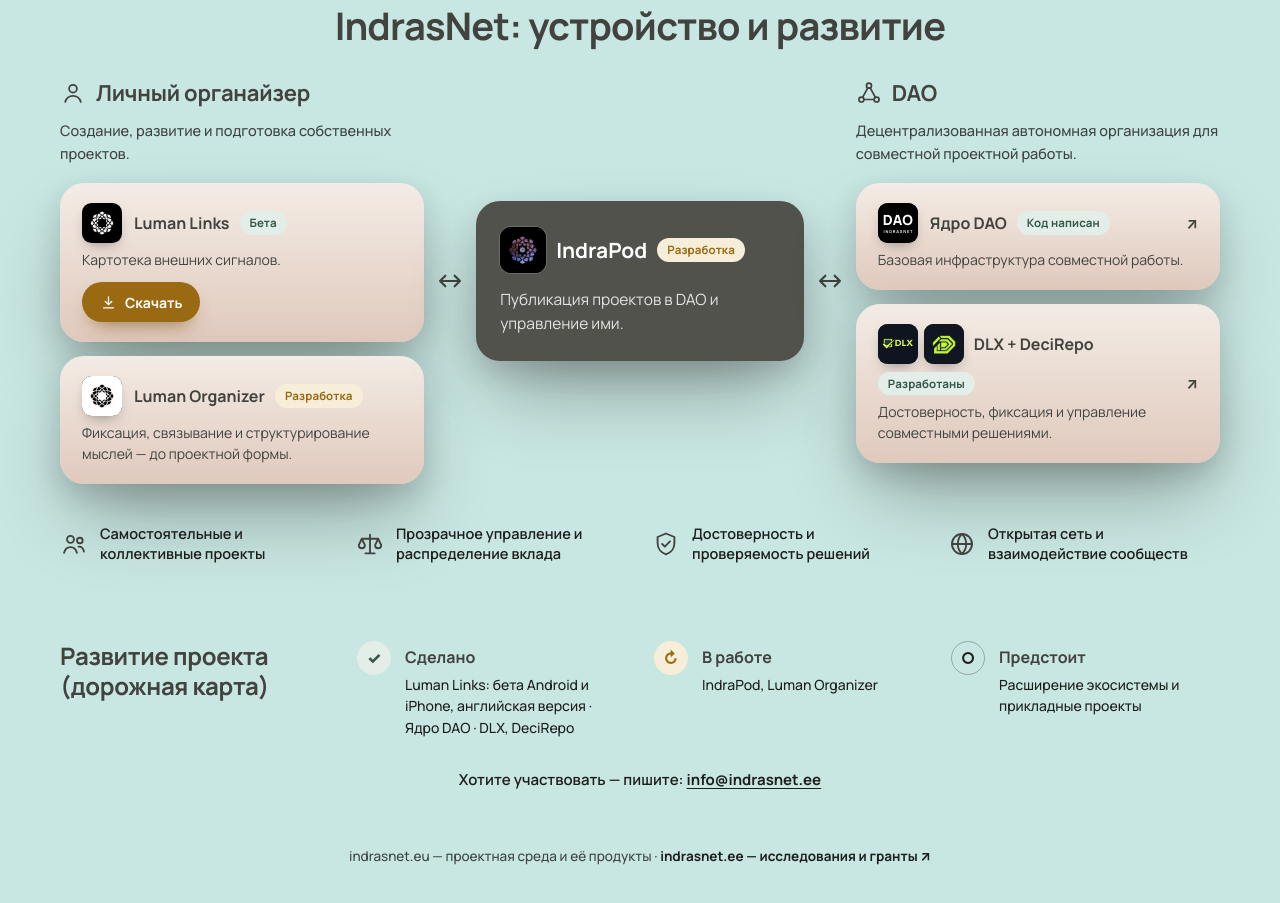
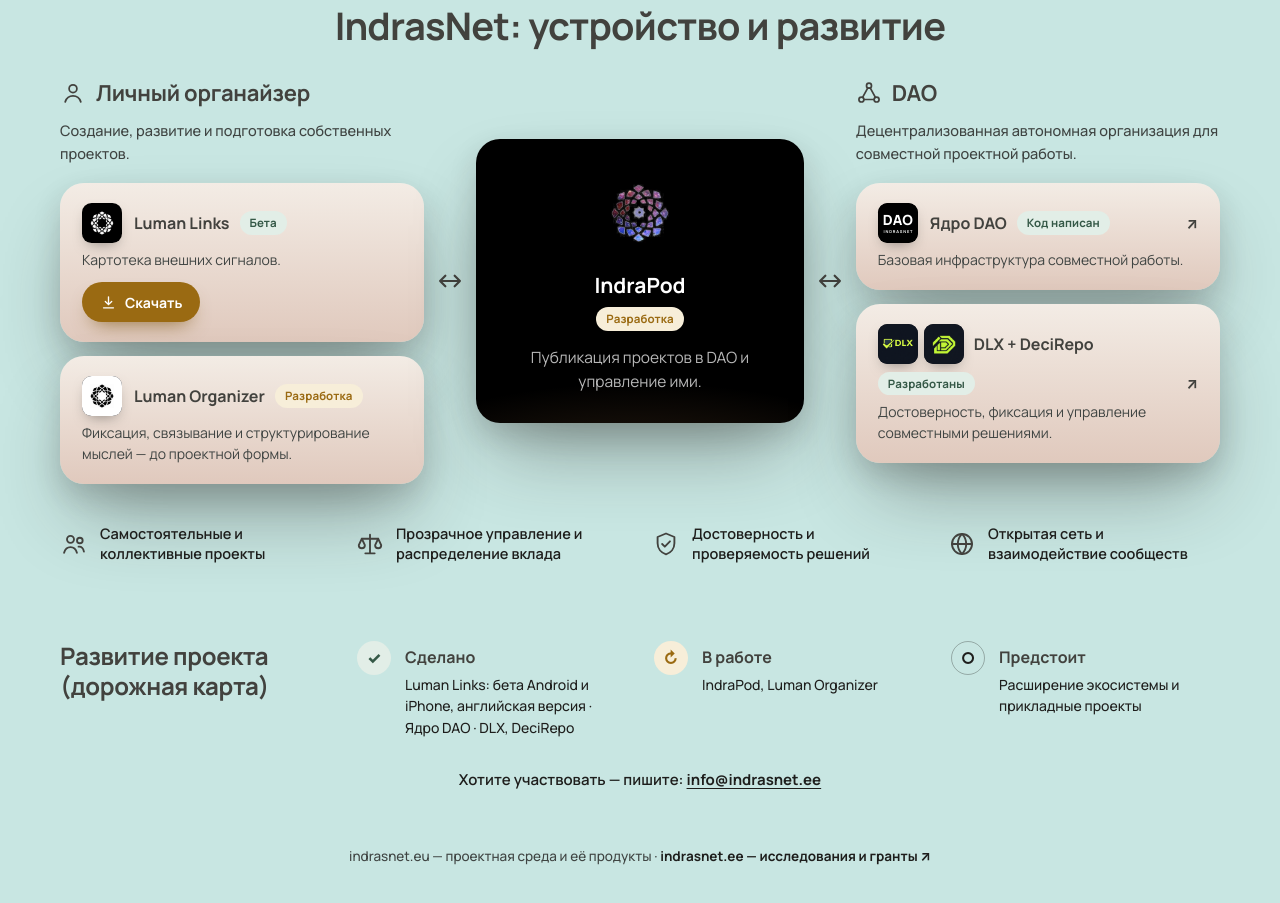
Before and after one commit to pbrahmanov-droid/indrasnet-site, a plain HTML site: page next/index.html in a window 1280 px wide. Shown: the part 814-1717 px from the top of the page. Drawn offline with Linux system fonts and the light colour scheme.

Commit message:
next/: карточка IndraPod — чёрный фон логотипа, знак по центру, отсвет
Co-Authored-By: Claude Opus 5.5 <noreply@anthropic.com>

```diff
--- a/next/index.html
+++ b/next/index.html
@@ -155,10 +155,10 @@ a.item:hover{transform:translateY(-3px);box-shadow:var(--nx-card-shadow-up)}
 .item h4{margin:0;font-size:16px;color:var(--nx-head)}
 .item p{margin:6px 0 0;font-size:14px;line-height:1.5;color:var(--nx-muted)}
 .item .ext{margin-left:auto;font-size:15px;color:var(--nx-head);font-weight:700}
-.pod{padding:26px 24px;border-radius:24px;background:var(--nx-base);color:#fff;box-shadow:var(--nx-card-shadow)}
-.pod .pod-logo{width:46px;height:46px;background:#000;box-shadow:0 0 0 1px rgba(255,255,255,.14)}
-.pod h3{margin:0;font-size:21px;color:#fff}
-.pod p{margin:14px 0 0;font-size:15.5px;line-height:1.55;color:rgba(255,255,255,.84)}
+.pod{display:flex;flex-direction:column;align-items:center;text-align:center;padding:26px 24px 30px;border-radius:24px;background:#000 radial-gradient(120% 46% at 50% 118%,rgba(255,176,104,.16),rgba(255,176,104,0) 70%);color:#fff;box-shadow:var(--nx-card-shadow)}
+.pod .pod-logo{display:block;width:96px;height:96px}
+.pod h3{margin:10px 0 8px;font-size:21px;color:#fff}
+.pod p{margin:14px 0 0;font-size:15.5px;line-height:1.55;color:rgba(255,255,255,.72)}
 .badge{display:inline-flex;align-items:center;padding:3px 10px;border-radius:999px;font-size:11.5px;font-weight:700;letter-spacing:.01em;white-space:nowrap;line-height:1.5}
 .badge.ok{color:var(--nx-ok-ink);background:var(--nx-ok-soft)}
 .badge.dev{color:var(--nx-warm-ink);background:var(--nx-warm-soft)}
@@ -360,7 +360,7 @@ a.item:hover{transform:translateY(-3px);box-shadow:var(--nx-card-shadow-up)}
         <div class="dlink" aria-hidden="true"><svg viewBox="0 0 24 24" fill="none" stroke="currentColor" stroke-width="1.9" stroke-linecap="round" stroke-linejoin="round" aria-hidden="true" focusable="false"><path d="M3.5 12h17M8 7.5 3.5 12 8 16.5M16 7.5l4.5 4.5-4.5 4.5"/></svg></div>
         <div class="dcol mid">
           <div class="pod">
-            <div class="dhead"><img class="logo-app pod-logo" src="assets/logos/indrapod.webp" alt="" width="46" height="46"><h3>IndraPod</h3><span class="badge dev">Разработка</span></div>
+            <img class="pod-logo" src="assets/logos/indrapod.webp" alt="" width="96" height="96"><h3>IndraPod</h3><span class="badge dev">Разработка</span>
             <p>Публикация проектов в DAO и управление ими.</p>
           </div>
         </div>
```
